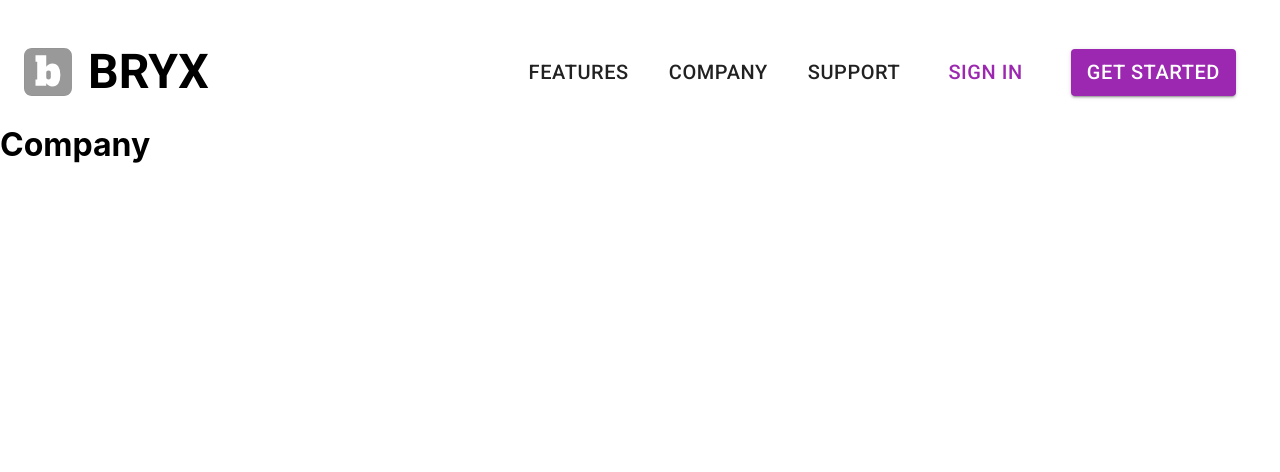
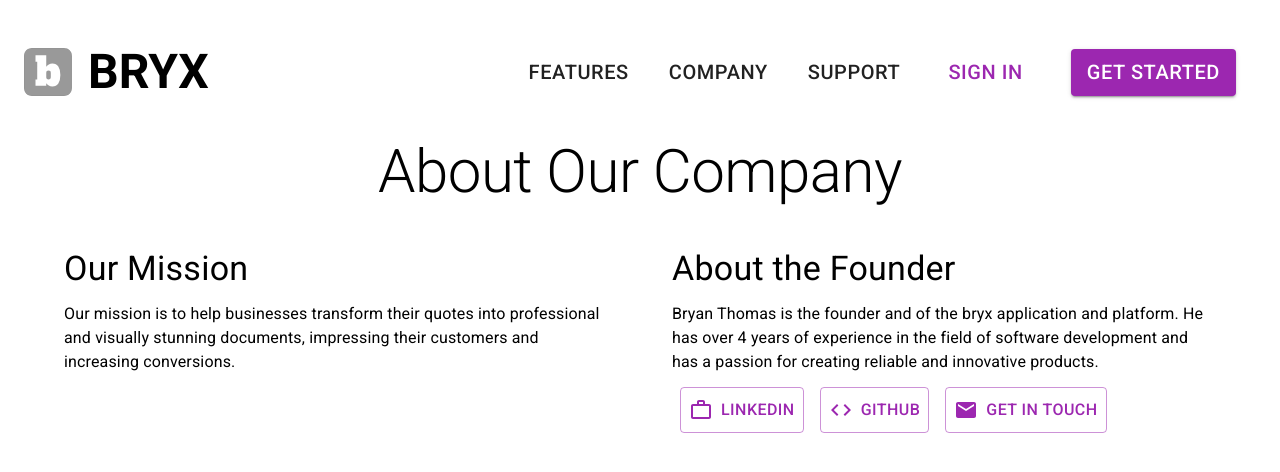
Before and after one commit to bryxapp/bryx-ui-home, a React (Create React App) app: page /company in a window 1280 px wide. Shown: the top 472 px of the page. Built offline with nearby package versions, Linux system fonts and the light colour scheme.

Commit message:
Add supporting pages

```diff
--- a/src/components/Company/Company.tsx
+++ b/src/components/Company/Company.tsx
@@ -1,8 +1,59 @@
+import Typography from '@mui/material/Typography';
+import { styled } from '@mui/material/styles';
+import Container from '@mui/material/Container';
+import Grid from '@mui/material/Grid';
+import Button from '@mui/material/Button';
+import EmailIcon from '@mui/icons-material/Email';
+import CodeIcon from '@mui/icons-material/Code';
+import WorkIcon from '@mui/icons-material/WorkOutline';
+
+const CompanyContainer = styled('div')`
+    padding: 2rem 0;
+`;
+
+const FounderButton = styled(Button)`
+    margin: .5rem;
+    font-size: 1em;
+    padding: .5rem;
+`;
+
 const Company = () => {
     return (
-            <h1>
-                Company
-            </h1>
+        <CompanyContainer>
+            <Container>
+                <Typography variant="h2" align="center">
+                    About Our Company
+                </Typography>
+                <div style={{ height: '5vh' }} />
+                <Grid container spacing={8}>
+                    <Grid item xs={12} md={6}>
+                        <Typography variant="h4" gutterBottom>
+                            Our Mission
+                        </Typography>
+                        <Typography variant="body1" gutterBottom>
+                            Our mission is to help businesses transform their quotes into professional and visually stunning documents, impressing their customers and increasing conversions.
+                        </Typography>
+                    </Grid>
+                    <Grid item xs={12} md={6}>
+                        <Typography variant="h4" gutterBottom>
+                            About the Founder
+                        </Typography>
+                        <Typography variant="body1" gutterBottom>
+                            Bryan Thomas is the founder and of the bryx application and platform. He has over 4 years of experience in the field of software development and has a passion for creating reliable and innovative products.
+                        </Typography>
+                        <FounderButton href="https://www.linkedin.com/in/bryan-m-thomas/" variant="outlined" color="secondary">
+                            <WorkIcon style={{ marginRight: '8px' }} /> LinkedIn
+                        </FounderButton>
+                        <FounderButton href="https://github.com/BryanMThomas" variant="outlined" color="secondary">
+                            <CodeIcon style={{ marginRight: '8px' }} />GitHub
+                        </FounderButton>
+                        <FounderButton href="mailto:thomas.bryan.m@gmail.com" variant="outlined" color="secondary">
+                            <EmailIcon style={{ marginRight: '8px' }} />Get in Touch
+                        </FounderButton>
+                    </Grid>
+                </Grid>
+            </Container>
+        </CompanyContainer>
     );
 };
 
--- a/src/components/Features/Features.tsx
+++ b/src/components/Features/Features.tsx
@@ -1,8 +1,49 @@
+import Typography from '@mui/material/Typography';
+import Container from '@mui/material/Container';
+import Grid from '@mui/material/Grid';
+
 const Features = () => {
     return (
-            <h1>
-                Features
-            </h1>
+        <Container>
+            <Grid container>
+                <Typography variant="h2" align="center">
+                    Features
+                </Typography>
+                <div style={{ height: '8vh' }} />
+                <Grid item xs={12}>
+                    <Typography variant="h4" gutterBottom>
+                        Templates Creation
+                    </Typography>
+                    <Typography variant="body1" gutterBottom>
+                        Create graphical templates that can be repeatedly filled in with generated forms to create estimates that set you apart from the competition. Our app allows you to easily design and save templates that can be used again and again, saving you time and effort while making your estimates stand out.
+                    </Typography>
+                </Grid>
+                <Grid item xs={12}>
+                    <Typography variant="h4" gutterBottom>
+                        Create Estimates
+                    </Typography>
+                    <Typography variant="body1" gutterBottom>
+                        Easily access forms that you or your employees can fill out quickly to generate unique estimates from the templates created. Our app streamlines the estimate creation process, allowing you to create professional estimates in just a few minutes.
+                    </Typography>
+                </Grid>
+                <Grid item xs={12}>
+                    <Typography variant="h4" gutterBottom>
+                        Past Estimates
+                    </Typography>
+                    <Typography variant="body1" gutterBottom>
+                        Keep track of all of your past estimates in one place. Our app allows you to easily access and view all of your past estimates, allowing you to easily find and edit them as needed.
+                    </Typography>
+                </Grid>
+                <Grid item xs={12}>
+                    <Typography variant="h4" gutterBottom>
+                        Sharing
+                    </Typography>
+                    <Typography variant="body1" gutterBottom>
+                        Easily share estimates with your clients. Our app allows you to easily share estimates with your clients, allowing you to send them to them via email or text message.
+                    </Typography>
+                </Grid>
+            </Grid>
+        </Container>
     );
 };
 
--- a/src/components/Home/Hero/Hero.tsx
+++ b/src/components/Home/Hero/Hero.tsx
@@ -3,8 +3,6 @@ import Typography from '@mui/material/Typography';
 import { styled } from '@mui/material/styles';
 import HeroImage from '../../../assets/images/hero.jpg';
 import { Grid } from '@mui/material';
-import Container from '@mui/material/Container';
-
 
 const HeroContainer = styled('div')`
     background: url(${HeroImage}) no-repeat center center;
@@ -26,13 +24,12 @@ const Hero = () => {
         <HeroContainer>
             <div style={{ height: "100%", width: "100%", backgroundColor: "rgba(0,0,0,0.5)" }}>
                 <div style={{ height: '10vh' }} />
-
                 <Grid container direction="row" justifyContent={"flex-end"} alignItems="center" >
-                    <Grid item xs={12} md={6}>
+                    <Grid item xs={14} md={6}>
                         <Typography variant="h2" fontWeight="bold" color={"white"}>
                             Transform Your Quotes
                         </Typography>
-                        <Typography variant="h3" color={"white"}>
+                        <Typography variant="h4" color={"white"}>
                             Impress your customers with professional and visually stunning quotes
                         </Typography>
                         <HeroButton href="https://dashboard.bryxapp.com/" variant="contained" color="secondary">
--- a/src/components/Support/Support.tsx
+++ b/src/components/Support/Support.tsx
@@ -1,8 +1,19 @@
+import Typography from "@mui/material/Typography";
+import Container from "@mui/material/Container";
 const Support = () => {
     return (
-            <h1>
+        <Container>
+            <Typography variant="h2" align="center">
                 Support
-            </h1>
+            </Typography>
+            <div style={{ height: '5vh' }} />
+            <Typography variant="h4" gutterBottom>
+                Contact Us
+            </Typography>
+            <Typography variant="body1" gutterBottom>
+                If you have any questions or concerns, please feel free to contact us at <a href="mailto:thomas.bryan.m@gmail.com">thomas.bryan.m@gmail.com</a>
+            </Typography>
+        </Container>
     );
 };
 
```
